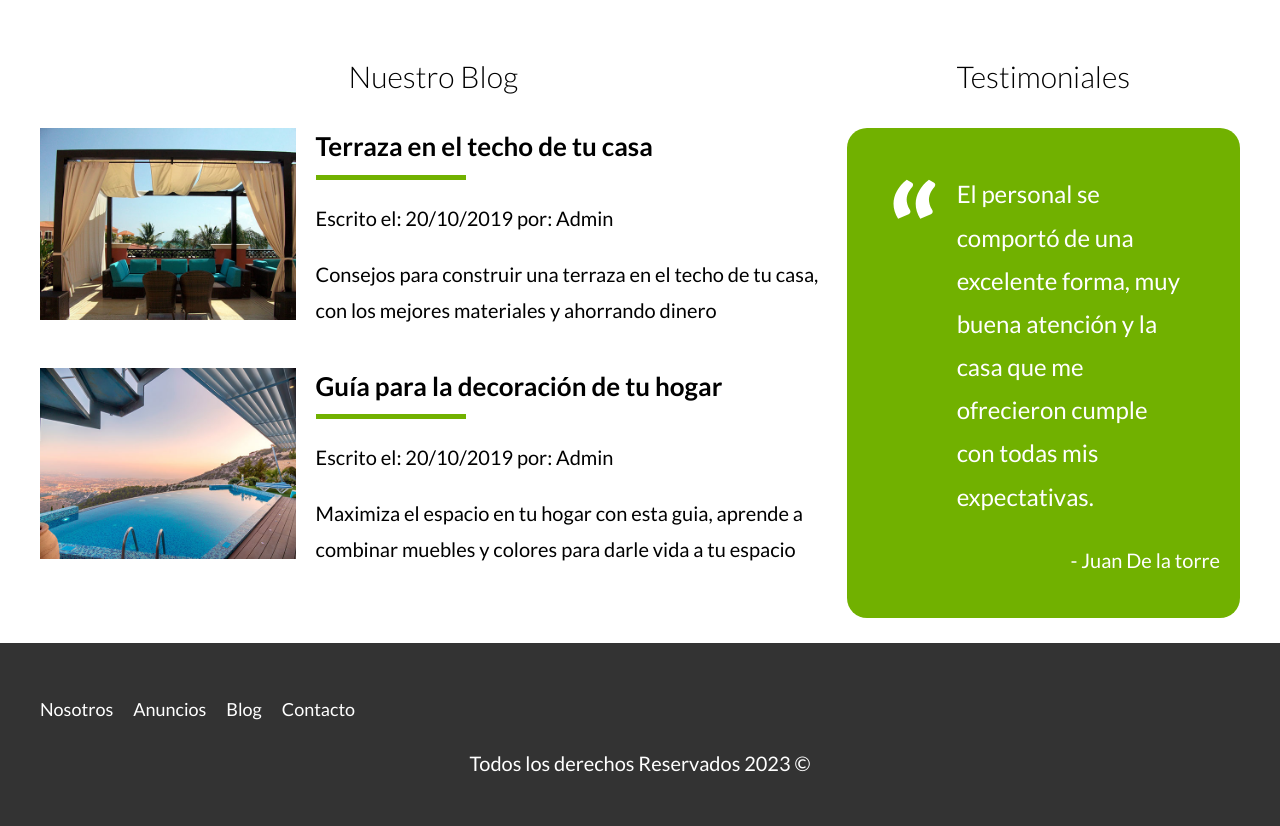
After one commit to danieltealdi/bienesraices_MVC, a PHP site: template views/paginas/index.php in a window 1280 px wide. The commit adds this page. Shown: the part 1292-2118 px from the top of the page. Run offline with PHP 8.4, Linux system fonts and the light colour scheme; the template is opened without the code that fills it, so the values that code supplies are empty.

Commit message:
hasta 418

```diff
--- a/views/layout.php
+++ b/views/layout.php
@@ -3,19 +3,23 @@ if (isset($_SESSION)) {
     session_start();
 }
 $auth = $_SESSION['login'] ?? false;
+/*
 if (isset($inicio)) {
     $inicio = false;
 }
+*/
 ?>
 
 <!DOCTYPE html>
 <html lang="en">
+
 <head>
     <meta charset="UTF-8">
     <meta name="viewport" content="width=device-width, initial-scale=1.0">
     <title>Bienes Raices</title>
     <link rel="stylesheet" href="../build/css/app.css">
 </head>
+
 <body>
 
     <header class="header <?php echo $inicio  ? 'inicio' : ''; ?>">
@@ -32,19 +36,19 @@ if (isset($inicio)) {
                 <div class="derecha">
                     <img class="dark-mode-boton" src="/build/img/dark-mode.svg">
                     <nav class="navegacion">
-                        <a href="nosotros.php">Nosotros</a>
-                        <a href="anuncios.php">Anuncios</a>
-                        <a href="blog.php">Blog</a>
-                        <a href="contacto.php">Contacto</a>
-                        <?php if($auth): ?>
-                            <a href="cerrar-sesion.php">Cerrar Sesión</a>
+                        <a href="/nosotros">Nosotros</a>
+                        <a href="/propiedades">Anuncios</a>
+                        <a href="/blog">Blog</a>
+                        <a href="/contacto">Contacto</a>
+                        <?php if ($auth) : ?>
+                            <a href="/cerrar-sesion">Cerrar Sesión</a>
                         <?php endif; ?>
                     </nav>
                 </div>
 
             </div> <!--.barra-->
 
-            <?php  echo $inicio ? "<h1>Venta de Casas y Departamentos Exclusivos de Lujo</h1>" : ''; ?>
+            <?php echo $inicio ? "<h1>Venta de Casas y Departamentos Exclusivos de Lujo</h1>" : ''; ?>
         </div>
     </header>
 
@@ -53,13 +57,13 @@ if (isset($inicio)) {
     //echo "php";
     ?>
 
-<footer class="footer seccion">
+    <footer class="footer seccion">
         <div class="contenedor contenedor-footer">
             <nav class="navegacion">
-                <a href="nosotros.php">Nosotros</a>
-                <a href="anuncios.php">Anuncios</a>
-                <a href="blog.php">Blog</a>
-                <a href="contacto.php">Contacto</a>
+                <a href="/nosotros">Nosotros</a>
+                <a href="/propiedades">Anuncios</a>
+                <a href="/blog">Blog</a>
+                <a href="/contacto">Contacto</a>
             </nav>
         </div>
 
@@ -68,4 +72,5 @@ if (isset($inicio)) {
 
     <script src="../build/js/bundle.min.js"></script>
 </body>
+
 </html>
--- /dev/null
+++ b/views/paginas/anuncios.php
@@ -0,0 +1,34 @@
+
+
+<div class="contenedor-anuncios">
+
+    <?php foreach($propiedades as $propiedad){ ?>
+            <div class="anuncio">
+                <img src="/imagenes/<?php echo $propiedad->imagen; ?>" alt="Anuncio casa en el lago">
+                <div class="contenido-anuncio">
+                    <h3><?php echo $propiedad->titulo; ?></h3>
+                    <p><?php echo $propiedad->descripcion; ?></p>
+                    <p class="precio">$ <?php echo $propiedad->precio; ?></p>
+
+                    <ul class="iconos-caracteristicas">
+                        <li>
+                            <img src="/build/img/icono_wc.svg" alt="icono wc">
+                            <p><?php echo $propiedad->wc; ?></p>
+                        </li>
+                        <li>
+                            <img src="/build/img/icono_estacionamiento.svg" alt="icono autos">
+                            <p><?php echo $propiedad->estacionamiento; ?></p>
+                        </li>
+                        <li>
+                            <img src="/build/img/icono_dormitorio.svg" alt="icono habitaciones">
+                            <p><?php echo $propiedad->habitaciones; ?></p>
+                        </li>
+                    </ul>
+
+
+                    <a href="anuncio.php?id=<?php echo $propiedad->id; ?>" class="boton boton-amarillo d-block">Ver Propiedad</a>
+                </div>
+            </div>
+
+    <?php };  ?>
+</div>
--- /dev/null
+++ b/views/paginas/index.php
@@ -0,0 +1,89 @@
+
+<section class="contenedor seccion">
+<h2 class="fw-300 centrar-texto">Más Sobre Nosotros</h2>
+
+<div class="iconos-nosotros">
+    <div class="icono">
+        <img src="/build/img/icono1.svg" alt="Icono Seguridad">
+        <h3>Seguridad</h3>
+        <p>Quasi quibusdam, quos deserunt, recusandae iusto dolorem voluptatibus quaerat veritatis consectetur culpa sit dignissimos maiores iure id, magnam non voluptatum molestiae doloremque.</p>
+    </div>
+
+    <div class="icono">
+        <img src="/build/img/icono2.svg" alt="Icono Mejor Precio">
+        <h3>El Mejor Precio</h3>
+        <p>Quasi quibusdam, quos deserunt, recusandae iusto dolorem voluptatibus quaerat veritatis consectetur culpa sit dignissimos maiores iure id, magnam non voluptatum molestiae doloremque.</p>
+    </div>
+
+    <div class="icono">
+        <img src="/build/img/icono3.svg" alt="Icono a Tiempo">
+        <h3>A Tiempo</h3>
+        <p>Quasi quibusdam, quos deserunt, recusandae iusto dolorem voluptatibus quaerat veritatis consectetur culpa sit dignissimos maiores iure id, magnam non voluptatum molestiae doloremque.</p>
+    </div>
+</div>
+</section>
+
+<main class="seccion contenedor">
+<h2 class="fw-300 centrar-texto">Casas y Depas en Venta</h2>
+
+<?php
+    include 'anuncios.php';
+?>
+
+
+<div class="ver-todas">
+    <a href="anuncios.php" class="boton boton-verde">Ver Todas</a>
+</div>
+</main>
+
+<section class="imagen-contacto">
+<div class="contenedor contenido-contacto">
+    <h2>Encuentra la casa de tus sueños</h2>
+    <p>Llena el formulario de contacto y un asesor se pondrá en contacto contigo a la brevedad</p>
+    <a href="contacto.php" class="boton boton-amarillo">Contactános</a>
+</div>
+</section>
+
+<div class="seccion-inferior contenedor seccion">
+<section class="blog">
+    <h3 class="centrar-texto fw-300">Nuestro Blog</h3>
+
+    <article class="entrada-blog">
+        <div class="imagen">
+            <img src="/build/img/blog1.jpg" alt="Entrada de blog">
+        </div>
+        <div class="texto-entrada">
+            <a href="entrada.php">
+                <h4>Terraza en el techo de tu casa</h4>
+            </a>
+            <p>Escrito el: <span> 20/10/2019 </span> por: <span> Admin </span> </p>
+            <p>Consejos para construir una terraza en el techo de tu casa, con los mejores materiales y ahorrando dinero</p>
+        </div>
+    </article>
+
+    <article class="entrada-blog">
+        <div class="imagen">
+            <img src="/build/img/blog2.jpg" alt="Entrada de blog">
+        </div>
+        <div class="texto-entrada">
+            <a href="entrada.php">
+                <h4>Guía para la decoración de tu hogar</h4>
+            </a>
+            <p>Escrito el: <span> 20/10/2019 </span> por: <span> Admin </span> </p>
+            <p>Maximiza el espacio en tu hogar con esta guia, aprende a combinar muebles y colores para darle vida a tu espacio</p>
+        </div>
+    </article>
+</section>
+
+<section class="testimoniales">
+    <h3 class="centrar-texto fw-300">Testimoniales</h3>
+    <div class="testimonial">
+
+        <blockquote>
+            El personal se comportó de una excelente forma, muy buena atención y la casa que me ofrecieron cumple con todas mis expectativas.
+        </blockquote>
+        <p>- Juan De la torre</p>
+    </div>
+</section>
+
+</div>
```
Also changed, not shown: controllers/PaginasController.php (added, +45 -0 lines), public/index.php (+11 -0 lines).
